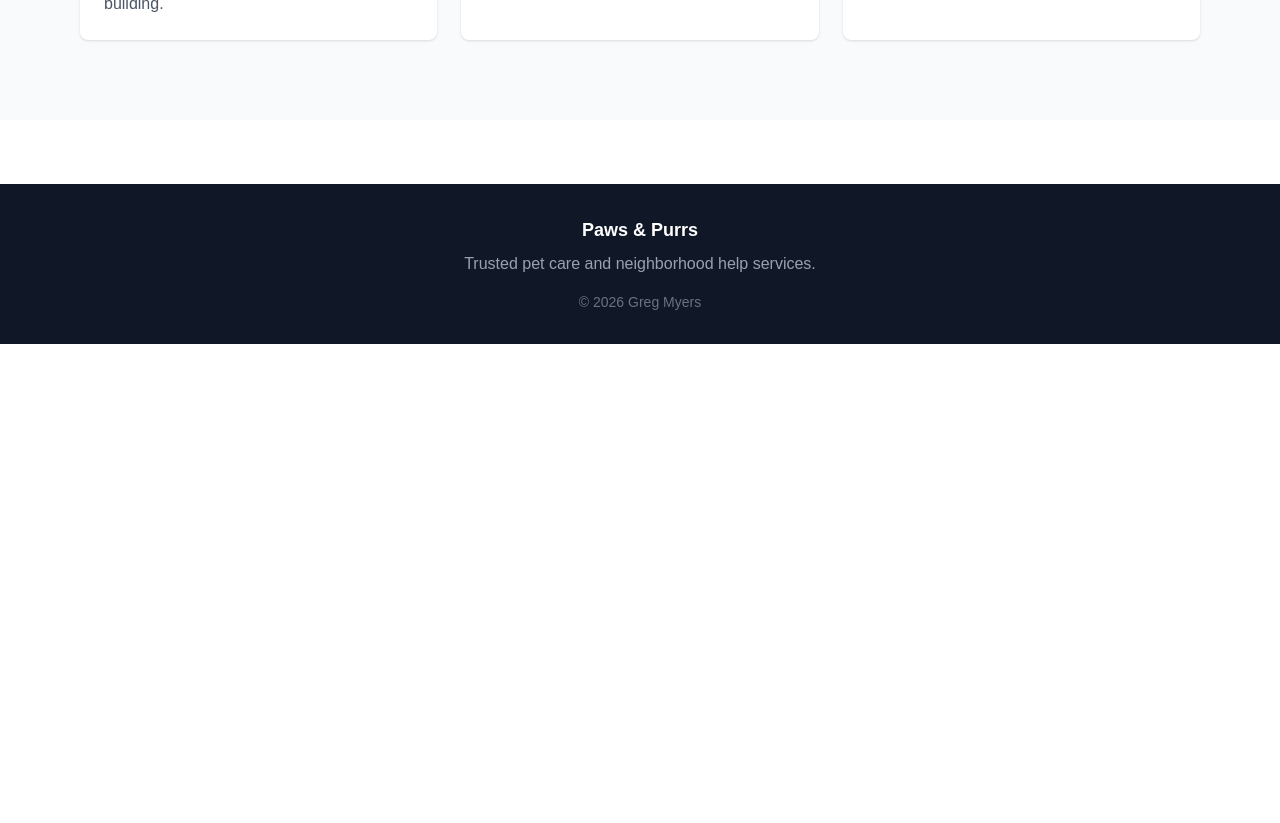
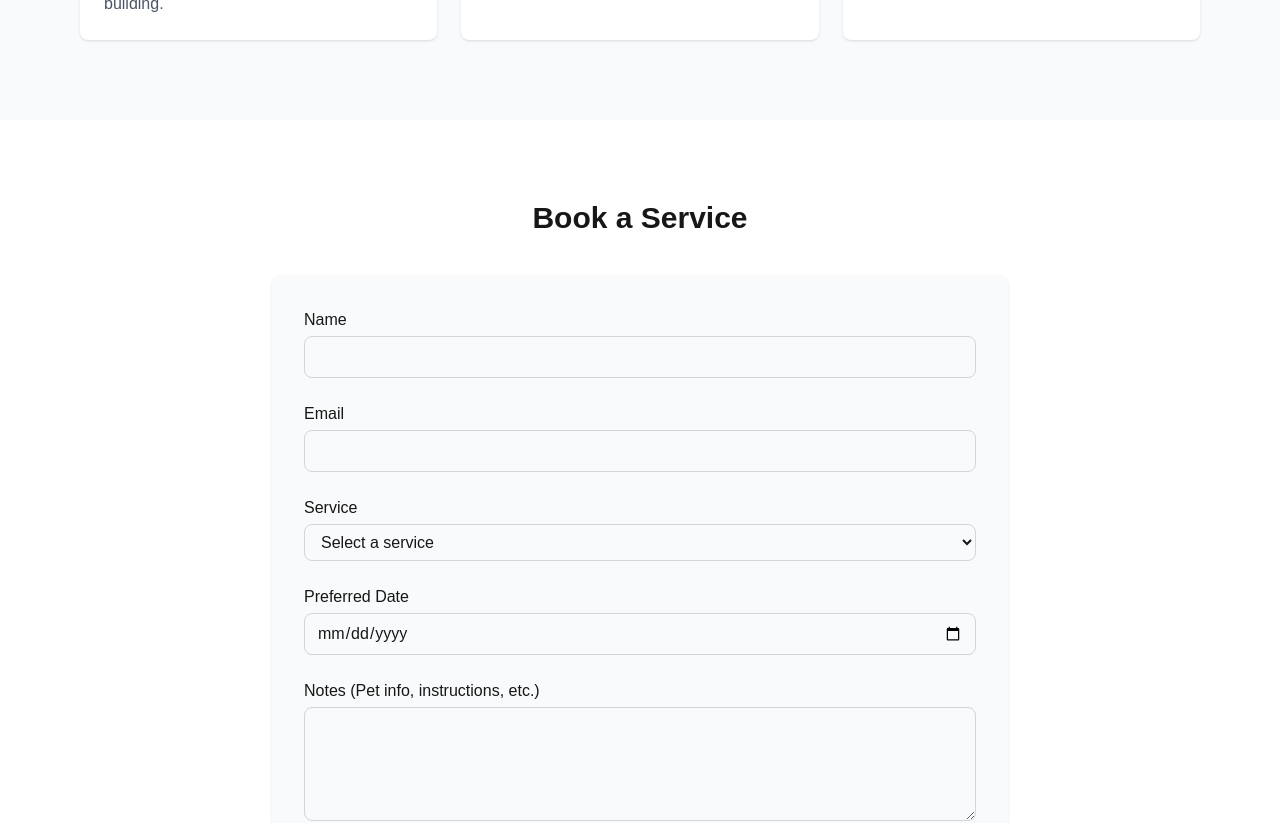
Before and after one commit to gregm24/paws-and-purrs, a Next.js app: page / in a window 1280 px wide. Shown: the part 1600-2423 px from the top of the page. Before the commit the page ends 1944 px from the top, so only its background shows below. Built offline with nearby package versions, Linux system fonts and the light colour scheme.

Commit message:
feat: add booking section to homepage

```diff
--- a/app/page.tsx
+++ b/app/page.tsx
@@ -1,11 +1,12 @@
 import Hero from "@/src/components/sections/Hero";
 import About from "@/src/components/sections/About";
 import Services from "@/src/components/sections/Services";
+import Booking from "@/src/components/sections/Booking";
 
 /*
 Homepage
 
-Combines all main sections of the website.
+Combines all sections of the website.
 */
 
 export default function Home() {
@@ -18,6 +19,8 @@ export default function Home() {
 
       <Services />
 
+      <Booking />
+
     </main>
   );
 }
```
